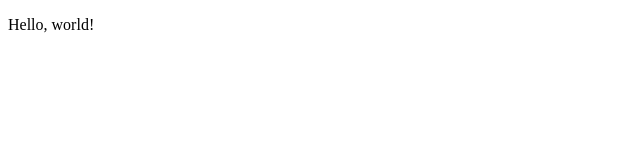
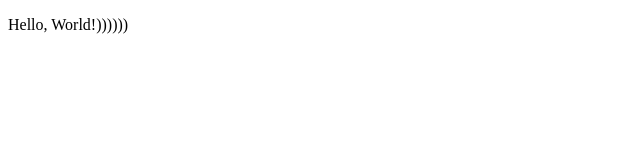
Before and after one commit to goryan2101/goryan2101.github.io, a plain HTML site: page index.html in a window 1280 px wide. Shown: the full height of the page, 0-640 px from the left. Drawn offline with Linux system fonts and the light colour scheme.

Commit message:
Update index.html

```diff
--- a/index.html
+++ b/index.html
@@ -8,9 +8,9 @@
 <body>
     <p id="p">Hello, world!</p>
 
-    <script type="module>
+    <script>
         function main() {
-            document.getElementById("p")!.innerText = "Hello, World!))))))"
+            document.getElementById("p").innerText = "Hello, World!))))))"
         }
         setTimeout(main, 5000)
     </script>
```
